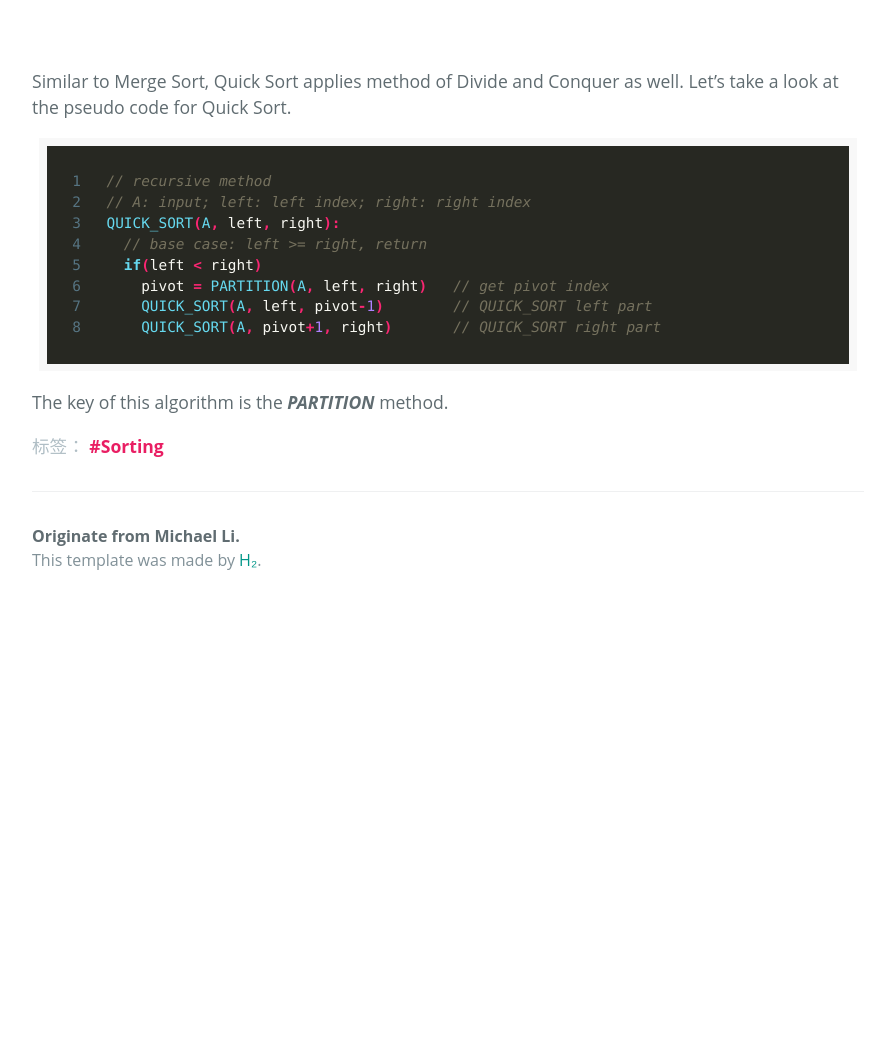
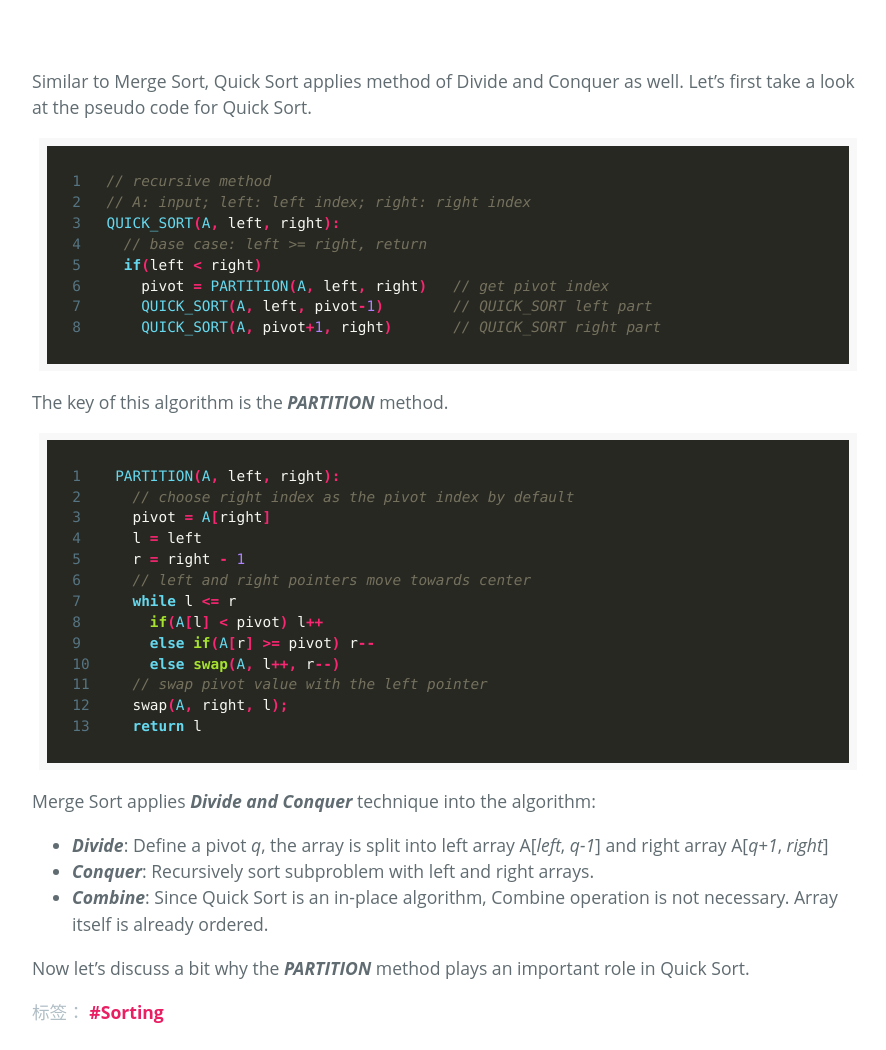
Before and after one commit to zl323/zl323.github.io, a Jekyll site: the page built from _posts/2020-05-14-Quick-Sort.md, in a window 1280 px wide and 1400 px high. Shown: the part 350-1400 px from the top of the window, without its empty margins (192-1078 px from the left). Built offline with Jekyll 4.4.1, drawn with Linux system fonts in a browser that asks for light colours; some web fonts are replaced.

Commit message:
edit quick sort post

```diff
--- a/_posts/2020-05-14-Quick-Sort.md
+++ b/_posts/2020-05-14-Quick-Sort.md
@@ -6,7 +6,7 @@ tags: Sorting
 mathjax: true
 ---
 
-Similar to Merge Sort, Quick Sort applies method of Divide and Conquer as well. Let's take a look at the pseudo code for Quick Sort.
+Similar to Merge Sort, Quick Sort applies method of Divide and Conquer as well. Let's first take a look at the pseudo code for Quick Sort.
 
 {% highlight java linenos %}
 // recursive method
@@ -20,3 +20,26 @@ QUICK_SORT(A, left, right):
 {% endhighlight %}
 
 The key of this algorithm is the ***PARTITION*** method.
+
+{% highlight java linenos %}
+PARTITION(A, left, right):
+  // choose right index as the pivot index by default
+  pivot = A[right]
+  l = left
+  r = right - 1
+  // left and right pointers move towards center
+  while l <= r
+    if(A[l] < pivot) l++
+    else if(A[r] >= pivot) r--
+    else swap(A, l++, r--)
+  // swap pivot value with the left pointer
+  swap(A, right, l);
+  return l
+{% endhighlight %}
+
+Merge Sort applies ***Divide and Conquer*** technique into the algorithm:
+- ***Divide***: Define a pivot *q*, the array is split into left array A[*left*, *q-1*] and right array A[*q+1*, *right*]
+- ***Conquer***: Recursively sort subproblem with left and right arrays.
+- ***Combine***: Since Quick Sort is an in-place algorithm, Combine operation is not necessary. Array itself is already ordered.
+
+Now let's discuss a bit why the ***PARTITION*** method plays an important role in Quick Sort.
```
